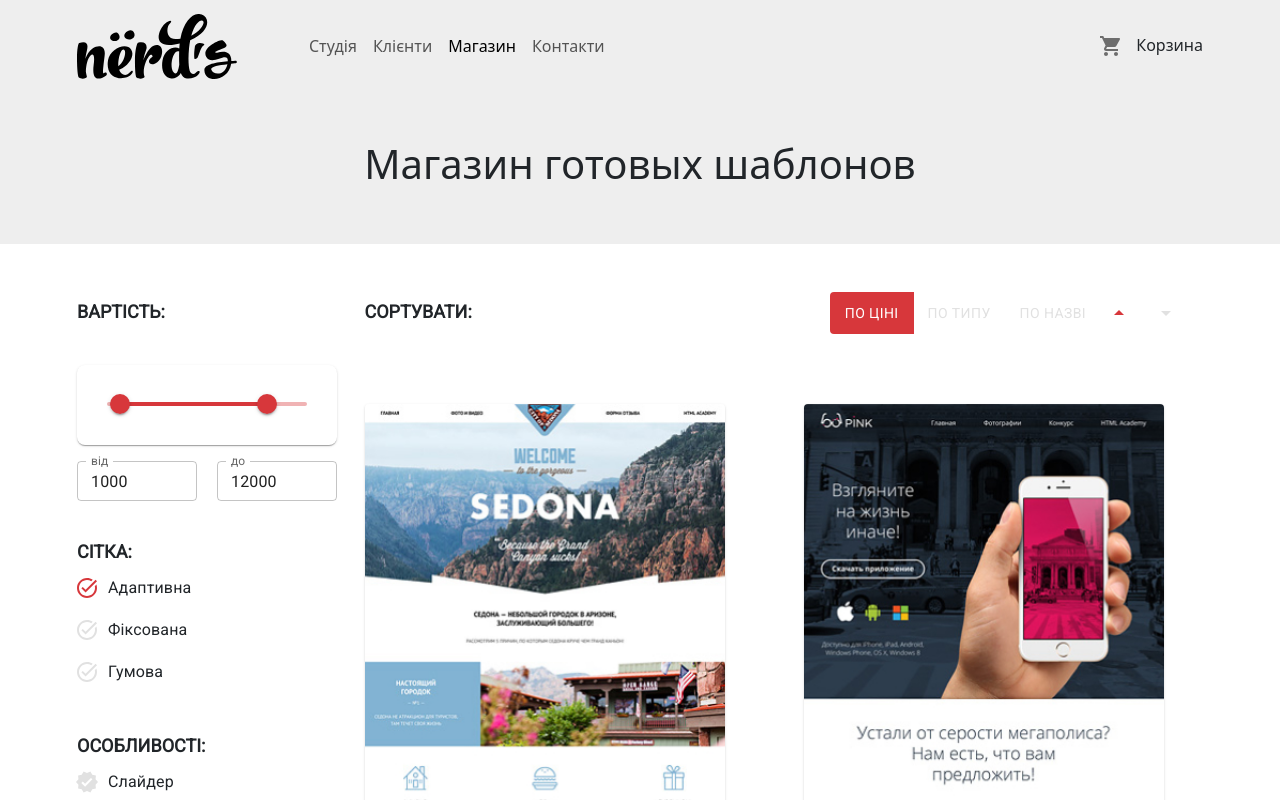
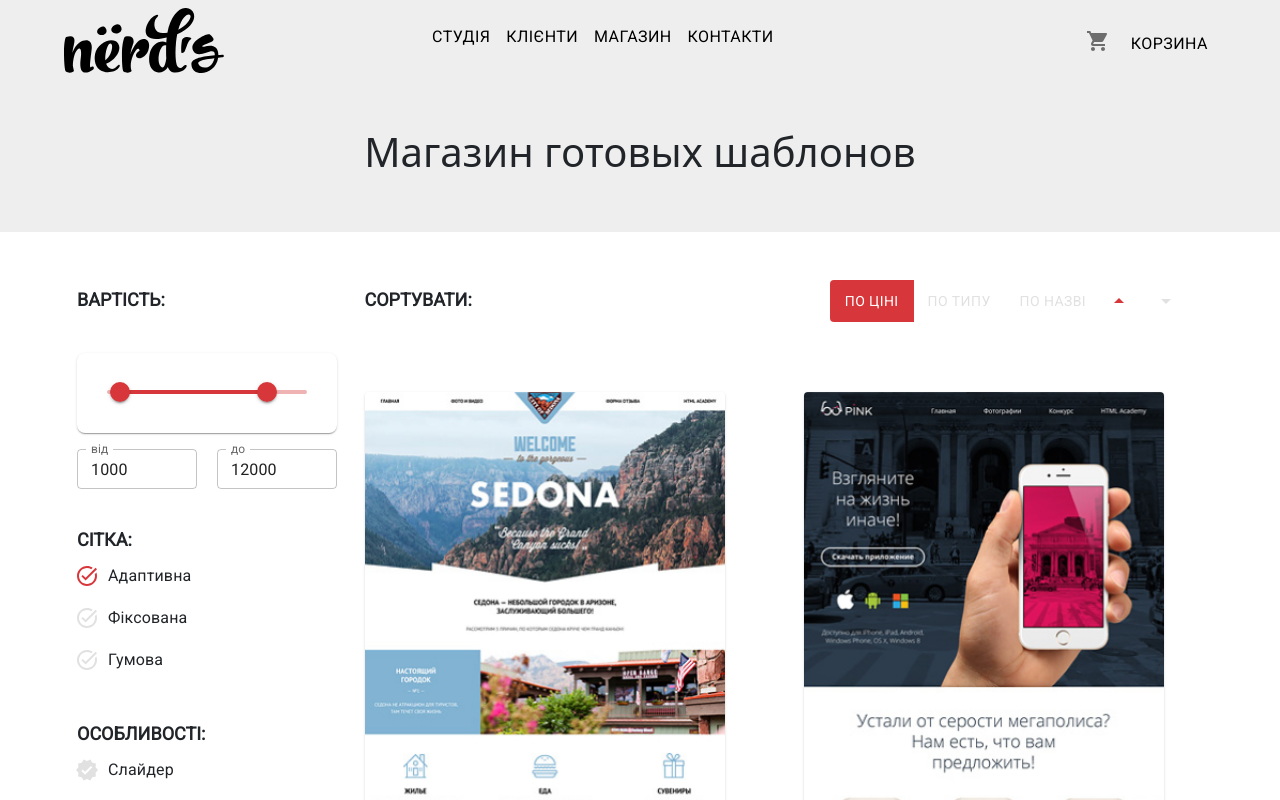
Before and after one commit to xSemuel/project-nerds, a React (Create React App) app: page /store in a window 1280 px wide. Shown: the top 800 px of the page. Built offline with nearby package versions, Linux system fonts and the light colour scheme; what react-swipeable-views-utils would draw is missing.

Commit message:
feat: rewrite  header component to MUI style

```diff
--- a/src/components/Header.jsx
+++ b/src/components/Header.jsx
@@ -2,11 +2,15 @@
 import { css } from '@emotion/react';
 
 import { NavLink } from "react-router-dom";
+import { useState } from 'react';
+import tooltipClasses from '@mui/material/Tooltip';
+import { AppBar, Box, Toolbar, Typography, Menu, Container, Button, Tooltip, MenuItem, Badge, styled } from '@mui/material';
+import ShoppingCartIcon from '@mui/icons-material/ShoppingCart';
+
+import IconButton from '@mui/material/IconButton';
+import MenuIcon from '@mui/icons-material/Menu';
+
 import { NAVIGATION_LINKS, Main_link, Cart_link } from '../constants';
-
-import { Box, Badge, IconButton, styled } from '@mui/material';
-import ShoppingCartIcon from '@mui/icons-material/ShoppingCart';
-import Tooltip, { tooltipClasses } from '@mui/material/Tooltip';
 
 import { selectedGoodsInCart } from '../store/slices';
 import { useSelector } from 'react-redux';
@@ -23,7 +27,20 @@ const LightTooltip = styled(({ className, ...props }) => (
         },
     }));
 
-
+    const headerWrapper = css`
+        padding-top: 8px;
+        background-color: #EEE;
+        height: 80px;
+    `
+    const navigatonWrapper = css`
+        display: flex;
+        gap: 200px;
+    `
+    const navigatonMenuWrapper = css`
+        display: flex;
+        flex-grow: 2;
+        justify-content: space-between;
+    `
     const styleCart = css`
         display: flex;
         gap: 5px;
@@ -31,49 +48,124 @@ const LightTooltip = styled(({ className, ...props }) => (
     `
     const styleTextCart = css`
         margin-top: 7px;
+        color: #000;
+        text-align: right;
+        font-family: Roboto;
+        font-size: 16px;
+        font-weight: 500;
+        line-height: 30px;
+        text-transform: uppercase;
+    `
+    const navMenuItem = css`
+        color: #000;
+        text-align: right;
+        font-family: Roboto;
+        font-size: 16px;
+        font-weight: 500;
+        line-height: 30px;
+        text-transform: uppercase;
+        text-decoration: none;
     `
 
 export const Header = () => {
 
+    const [anchorElNav, setAnchorElNav] = useState(null);
     const countGoodsInCart = useSelector(selectedGoodsInCart)
 
+    const handleOpenNavMenu = (event) => {
+        setAnchorElNav(event.currentTarget);
+    };
+
+    const handleCloseNavMenu = () => {
+        setAnchorElNav(null);
+    };
+
     return (
-        <nav className="navbar navbar-expand-lg pt-50 bg-color-main">
+        <AppBar position="static" css={headerWrapper}>
+            <Container fixed>
+                <Toolbar disableGutters css={navigatonWrapper}>
 
-            <div className="container">
                     <LightTooltip describeChild title="На головну">
-                    <NavLink className="navbar-brand" to={Main_link.link}>
-                        <img className="d-inline-block align-text-top" src={Main_link.logo} width="160" heigth="65"  alt="Nerds logo" />
+                        <NavLink to={Main_link.link}>
+                            <Box
+                                component="img"
+                                src={Main_link.logo}
+                                width="160"
+                                heigth="65"
+                                alt="Nerds logo"
+                            />
                         </NavLink>
                     </LightTooltip>
 
-                <button className="navbar-toggler" type="button" data-bs-toggle="collapse" data-bs-target="#navbarSupportedContent" aria-controls="navbarSupportedContent" aria-expanded="false" aria-label="Переключатель навигации">
-                    <span className="navbar-toggler-icon"></span>
-                </button>
+                    <Box sx={{ flexGrow: 1, display: { xs: 'flex', md: 'none' } }}>
+                        <IconButton
+                            size="large"
+                            aria-label="account of current user"
+                            aria-controls="menu-appbar"
+                            aria-haspopup="true"
+                            onClick={handleOpenNavMenu}
+                            color="inherit"
+                        >
+                        <MenuIcon />
+                        </IconButton>
+                        <Menu
+                            id="menu-appbar"
+                            anchorEl={anchorElNav}
+                            anchorOrigin={{
+                                vertical: 'bottom',
+                                horizontal: 'left',
+                            }}
+                            keepMounted
+                            transformOrigin={{
+                                vertical: 'top',
+                                horizontal: 'left',
+                            }}
+                            open={Boolean(anchorElNav)}
+                            onClose={handleCloseNavMenu}
+                            sx={{
+                                display: { xs: 'block', md: 'none' },
+                            }}
+                        >
+                            {NAVIGATION_LINKS.map(({text, link}) => (
+                                <MenuItem key={text} onClick={handleCloseNavMenu}>
+                                    <Typography textAlign="center">
+                                        <NavLink to={link}>
+                                            {text}
+                                        </NavLink>
+                                    </Typography>
+                                </MenuItem>
+                            ))}
 
-                <div className="collapse navbar-collapse ms-5" id="navbarSupportedContent">
+                        </Menu>
 
-                    <ul className="navbar-nav me-auto mb-2 mb-lg-0">
+                    </Box>
 
-                        {NAVIGATION_LINKS.map(({ text, link }, index) =>
-                            <li className="nav-item" key={index}><NavLink className="nav-link" to={link}>{text}</NavLink></li>
-                        )}
-
-                    </ul>
-
+                    <Box css={navigatonMenuWrapper}>
+                        <Box>
+                            {NAVIGATION_LINKS.map(({text, link}) => (
+                                <Button
+                                    key={text}
+                                    onClick={handleCloseNavMenu}
+                                >
+                                    <NavLink to={link} css={navMenuItem}>
+                                        {text}
+                                    </NavLink>
+                                </Button>
+                            ))}
+                        </Box>
                         <NavLink className="nav-link" to={Cart_link.link} css={styleCart}>
                             <IconButton aria-label="cart">
                                 <Badge badgeContent={countGoodsInCart.length} color="secondary">
                                     <ShoppingCartIcon />
                                 </Badge>
                             </IconButton>
-                        <Box css={styleTextCart}>
+                            <Button css={styleTextCart}>
                                 {Cart_link.text}
+                            </Button>
+                        </NavLink>
                     </Box>
-                    </NavLink>
-
-                </div>
-            </div>
-        </nav>
+                </Toolbar>
+            </Container>
+        </AppBar>
     );
 }
--- a/src/utils/ModalWindow.jsx
+++ b/src/utils/ModalWindow.jsx
@@ -84,14 +84,15 @@ export const ModalWindow = ({buttonOpenWindow}) => {
 
     console.log(writeUsObject)
 
-
     const [open, setOpen] = useState(false);
     // const handleOpen = (buttonOpenWindow) => setOpen(true);
     const handleClose = () => setOpen(false);
 
     useEffect(()=> {
-      setOpen(buttonOpenWindow)
-  }, [buttonOpenWindow])
+        if (buttonOpenWindow === true) {
+            setOpen(true)
+        }
+    }, [buttonOpenWindow, setOpen ])
 
     return (
         <Grid container spacing={3}>
```
Lines whose indentation alone changed are shown as unchanged.
